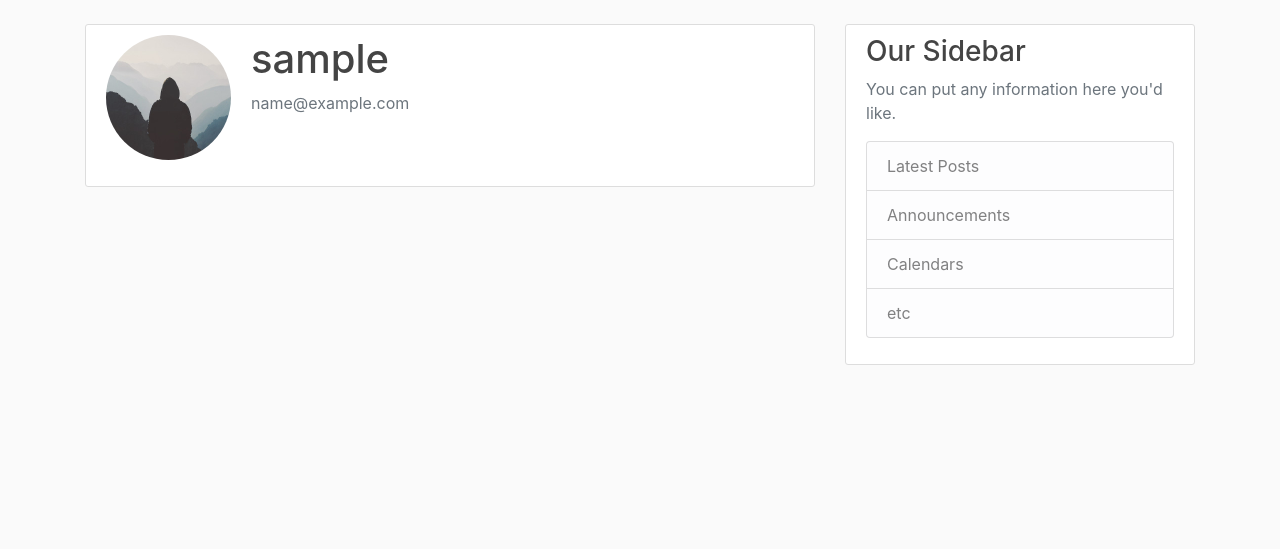
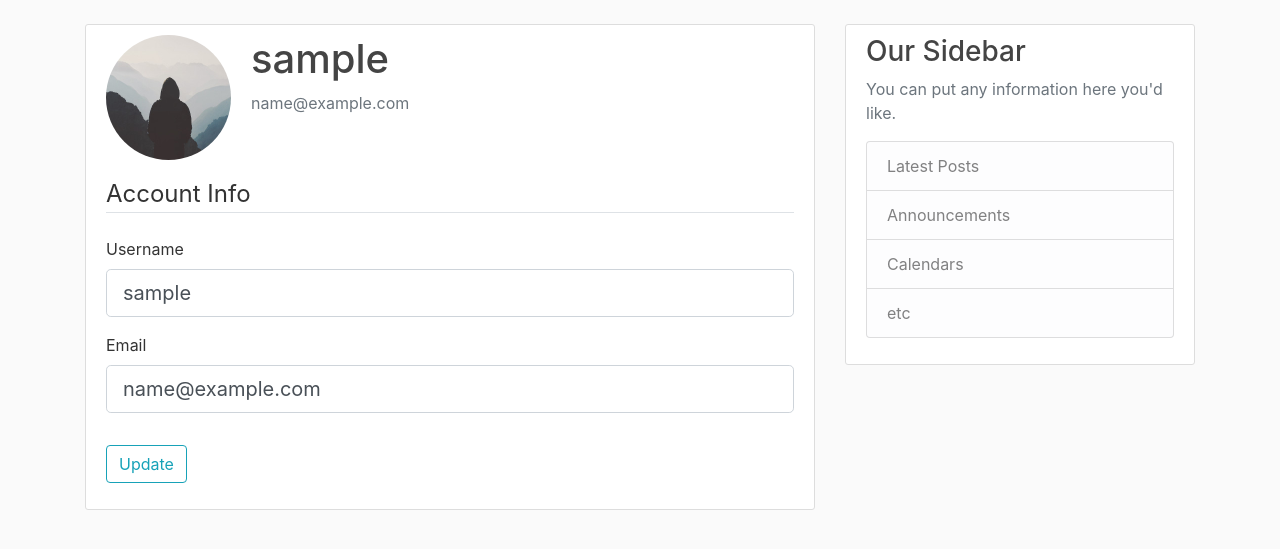
Before and after one commit to myang39/blog-flask, a Flask app: page /account in a window 1280 px wide. Shown: the part 56-605 px from the top of the page. Run offline with Flask 2, Linux system fonts and the light colour scheme; the visitor is signed in with stand-in values (Sample User, id 1); data comes from the database, SQL or seed files in the repository; some libraries are stand-ins or nearby versions.

Commit message:
feature - update username and email in account page

```diff
--- a/flaskblog/forms.py
+++ b/flaskblog/forms.py
@@ -1,4 +1,5 @@
 from flask_wtf import FlaskForm
+from flask_login import current_user
 from wtforms import StringField, PasswordField, SubmitField, BooleanField
 from wtforms.validators import DataRequired, Length, Email, EqualTo, ValidationError
 from flaskblog.models import User
@@ -22,7 +23,7 @@ class RegistrationForm(FlaskForm):
     def validate_email(self, email):
         user = User.query.filter_by(email=email.data).first()
         if user:
-            raise ValidationError('That username is taken. Please choose a different one.')
+            raise ValidationError('That email is taken. Please choose a different one.')
 
 
 class LoginForm(FlaskForm):
@@ -31,3 +32,23 @@ class LoginForm(FlaskForm):
     password = PasswordField('Password', validators=[DataRequired()])
     remember = BooleanField('Remember Me')
     submit = SubmitField('Login')
+
+
+class UpdateAccountForm(FlaskForm):
+    username = StringField('Username',
+                           validators=[DataRequired(), Length(min=2, max=20)])
+    email = StringField('Email',
+                        validators=[DataRequired(), Email()])
+    submit = SubmitField('Update')
+
+    def validate_username(self, username):
+        if username.data != current_user.username:
+            user = User.query.filter_by(username=username.data).first()
+            if user:
+                raise ValidationError('That username is taken. Please choose a different one.')
+
+    def validate_email(self, email):
+        if email.data != current_user.email:
+            user = User.query.filter_by(email=email.data).first()
+            if user:
+                raise ValidationError('That email is taken. Please choose a different one.')
--- a/flaskblog/routes.py
+++ b/flaskblog/routes.py
@@ -1,6 +1,6 @@
 from flask import render_template, url_for, flash, redirect, request
 from flaskblog import app, db, bcrypt
-from flaskblog.forms import RegistrationForm, LoginForm
+from flaskblog.forms import RegistrationForm, LoginForm, UpdateAccountForm
 from flaskblog.models import User, Post
 from flask_login import login_user, current_user, logout_user, login_required
 
@@ -69,8 +69,19 @@ def logout():
     return redirect(url_for('home'))
 
 
-@app.route("/account")
+@app.route("/account", methods=['GET', 'POST'])
 @login_required
 def account():
+    form = UpdateAccountForm()
+    if form.validate_on_submit():
+        current_user.username = form.username.data
+        current_user.email = form.email.data
+        db.session.commit()
+        flash('Your account has been updated!', 'success')
+        return redirect(url_for('account'))
+    elif request.method == 'GET':
+        form.username.data = current_user.username
+        form.email.data = current_user.email
     image_file = url_for('static', filename='profile_pics/' + current_user.image_file)
-    return render_template('account.html', title='Account', image_file=image_file)
+    return render_template('account.html', title='Account',
+                           image_file=image_file, form=form)
--- a/flaskblog/templates/account.html
+++ b/flaskblog/templates/account.html
@@ -9,5 +9,41 @@
                 <p class="text-secondary">{{ current_user.email  }}</p>
             </div>
         </div>
+
+        <form method="post" action="">
+            {{ form.hidden_tag() }}
+            <fieldset class="form-group">
+                <legend class="border-bottom mb-4">Account Info</legend>
+                    <div class="form-group">
+                        {{ form.username.label(class="form-control-label") }}
+                        {% if form.username.errors %}
+                            {{ form.username(class="form-control form-control-lg is-invalid") }}
+                            <div class="invalid-feedback">
+                                {% for error in form.username.errors %}
+                                    <span>{{ error }}</span>
+                                {% endfor %}
+                            </div>
+                        {% else %}
+                            {{ form.username(class="form-control form-control-lg") }}
+                        {% endif %}
+                    </div>
+                    <div class="form-group">
+                        {{ form.email.label(class="form-control-label") }}
+                        {% if form.email.errors %}
+                            {{ form.email(class="form-control form-control-lg is-invalid") }}
+                            <div class="invalid-feedback">
+                                {% for error in form.email.errors %}
+                                    <span>{{ error }}</span>
+                                {% endfor %}
+                            </div>
+                        {% else %}
+                            {{ form.email(class="form-control form-control-lg") }}
+                        {% endif %}
+                    </div>
+            </fieldset>
+            <div class="form-group">
+                {{ form.submit(class="btn btn-outline-info") }}
+            </div>
+        </form>
     </div>
 {% endblock content %}
```
